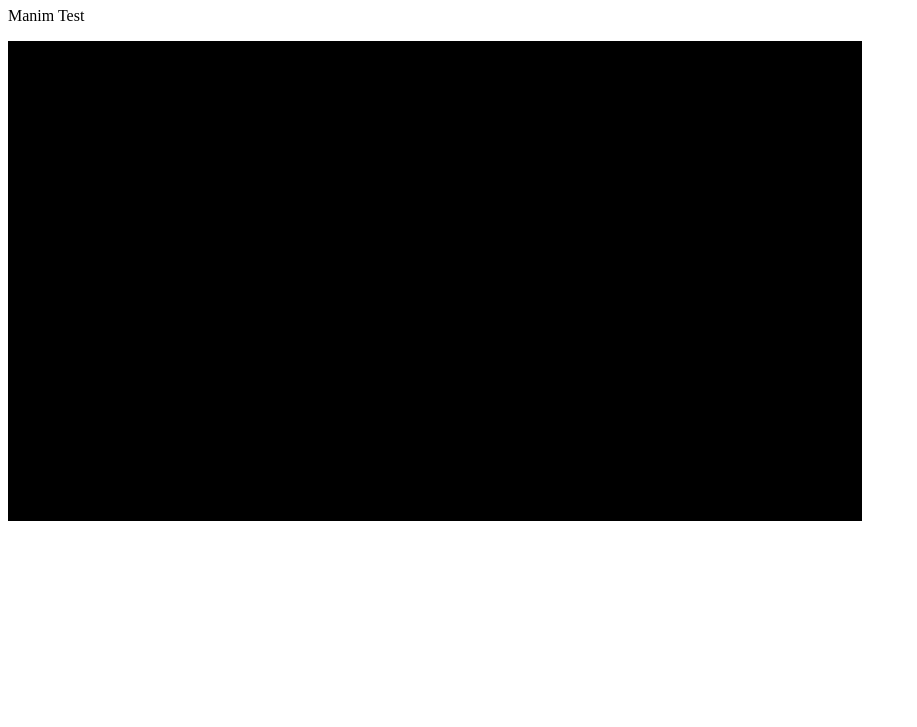
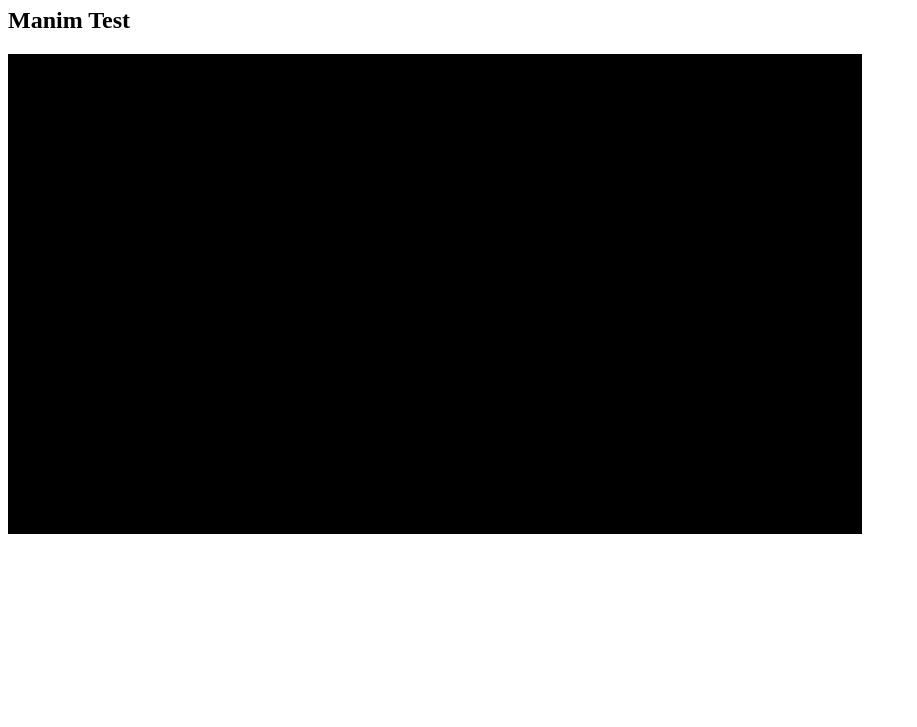
Before and after one commit to withplusplay/edytos.github.io, a plain HTML site: page index.html in a window 1280 px wide. Shown: the part 73-800 px from the top of the page, without its empty margins (0-917 px from the left). Drawn offline with Linux system fonts and the light colour scheme.

Commit message:
Font Size 조정

```diff
--- a/index.html
+++ b/index.html
@@ -8,7 +8,7 @@
   </head>
   <body>
     <h1>Hello World</h1>
-    <p>Manim Test</p>
+    <h2>Manim Test</h2>
     <img src="img/BooleanOperations_ManimCE_v0.12.0.gif" alt="" />
   </body>
 </html>
```
